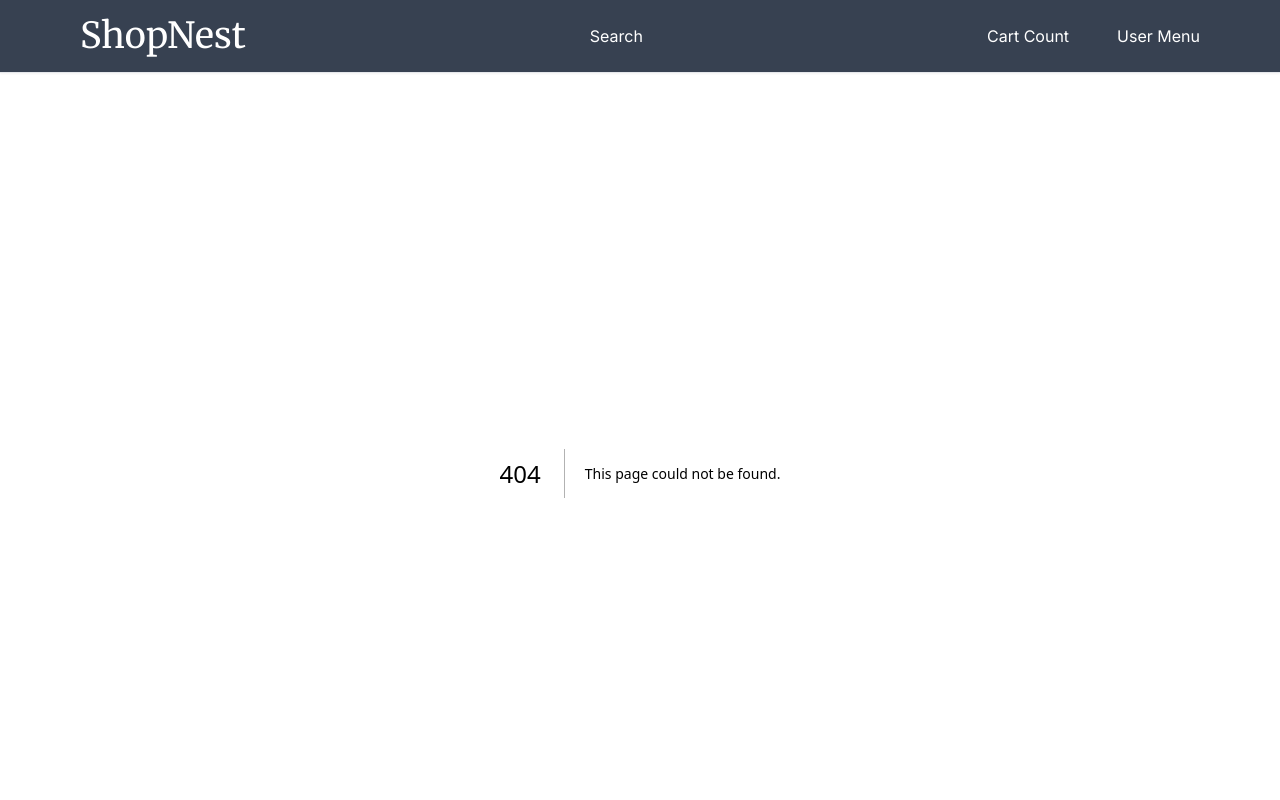
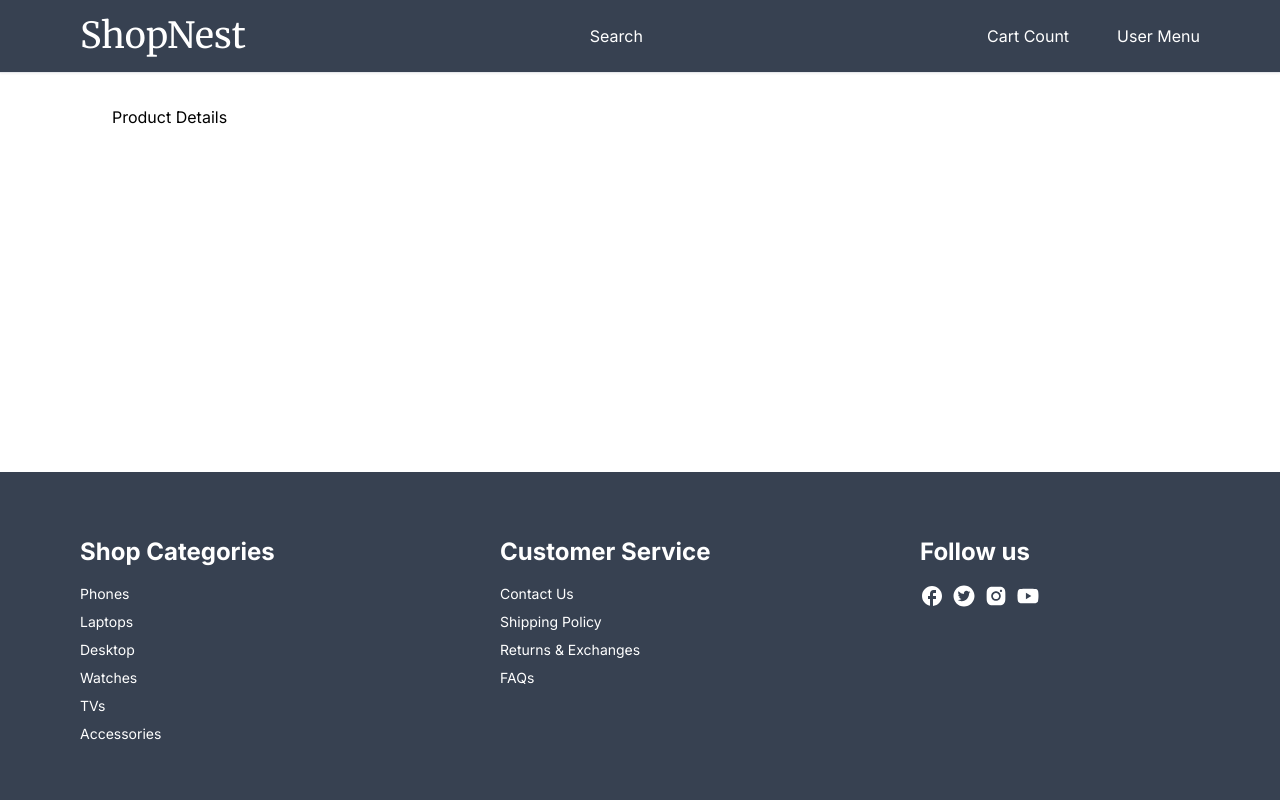
Before and after one commit to OneFriendlyCoder/ShopNest, a Next.js app: page /product/1 in a window 1280 px wide. Before the commit this address had no page. Shown: the top 800 px of the page. Built offline with nearby package versions, Linux system fonts and the light colour scheme.

Commit message:
product layout using dummy data

```diff
--- /dev/null
+++ b/src/app/cart/page.tsx
@@ -0,0 +1,7 @@
+const Cart = () => {
+    return (
+        <div>Cart Page</div>
+    );
+}
+
+export default Cart;
--- a/src/app/components/products/ProductCard.tsx
+++ b/src/app/components/products/ProductCard.tsx
@@ -4,16 +4,21 @@ import Image from "next/image";
 import { TruncateText } from "@/utils/truncatestring";
 import { FormatPrice } from "@/utils/formatPrice";
 import { Rating } from "@material-tailwind/react";
+import { useRouter } from "next/navigation";
+
 interface ProductCardProps{
     data: any;
 }
 
 const ProductCard: React.FC<ProductCardProps> = ({data}) => {
+
+    const router = useRouter();
+
     const totalRatings = data.reviews.length;
     const totalRatingSum = totalRatings > 0 ? data.reviews.reduce((acc: number, item: any)=> item.rating + acc, 0): 0;
     const productRating = totalRatings > 0 ? totalRatingSum / totalRatings : 0;
     return (
-        <div className="col-span-1 cursor-pointer border-[1.2px] border-white bg-white rounded-sm p-2 transition hover:scale-105 text-center text-sm">
+        <div onClick={()=>router.push(`/product/${data.id}`)} className="col-span-1 cursor-pointer border-[1.2px] border-white bg-white rounded-sm p-2 transition hover:scale-105 text-center text-sm">
             <div className="flex flex-col items-center w-full gap-1">
                 <div className="aspect-square overflow-hidden relative w-full">
                     <Image className="w-full h-full object-contain" alt={data.name} fill src={data.images[0].image}/>
--- /dev/null
+++ b/src/app/product/[productId]/ProductDetails.tsx
@@ -0,0 +1,13 @@
+"use client"
+
+interface ProductDetailsProps{
+    product: any;
+}
+
+const ProductDetails: React.FC<ProductDetailsProps> = ({product}) => {
+    return (
+        <div>Product Details</div>
+    );
+}
+
+export default ProductDetails;
--- /dev/null
+++ b/src/app/product/[productId]/page.tsx
@@ -0,0 +1,20 @@
+import Container from "@/app/components/Container";
+import ProductDetails from "./ProductDetails";
+import { product } from "@/utils/product";
+
+interface IParams{
+    productId?: string;                                                 //optional productId
+}
+
+const Product = ({params}:{params:IParams}) => {                        //from this we can access the dynamic ids of params
+
+    return (
+        <div className="p-8">
+            <Container>
+                <ProductDetails product={product}/>
+            </Container>
+        </div>
+    );
+}
+
+export default Product;
--- /dev/null
+++ b/src/utils/product.ts
@@ -0,0 +1,40 @@
+export const product = {
+    id: "64a4ebe300900d44bb50628a",
+    name: "Logitech MX Keys Advanced Wireless Illuminated Keyboard, Tactile Responsive Typing, Backlighting, Bluetooth, USB-C, Apple macOS, Microsoft Windows, Linux, iOS, Android, Metal Build (Black)",
+    description:
+      "PERFECT STROKE KEYS - Spherically-dished keys match the shape of your fingertips, offering satisfying feedback with every tap\nCOMFORT AND STABILITY - Type with confidence on a keyboard crafted for comfort, stability, and precision",
+    price: 102.99,
+    brand: "logitech",
+    category: "Accesories",
+    inStock: true,
+    images: [
+      {
+        color: "Black",
+        colorCode: "#000000",
+        image:
+          "https://m.media-amazon.com/images/I/71gOLg2-kqL.__AC_SX300_SY300_QL70_FMwebp_.jpg",
+      },
+    ],
+    reviews: [
+      {
+        id: "64a65a6158b470c6e06959ee",
+        userId: "6475af156bad4917456e6e1e",
+        productId: "64a4ebe300900d44bb50628a",
+        rating: 5,
+        comment: "good",
+        createdDate: "2023-07-06T06:08:33.067Z",
+        user: {
+          id: "6475af156bad4917456e6e1e",
+          name: "Charles",
+          email: "example@gmail.com",
+          emailVerified: null,
+          image:
+            "https://lh3.googleusercontent.com/a/AAcHTteOiCtILLBWiAoolIW9PJH-r5825pBDl824_8LD=s96-c",
+          hashedPassword: null,
+          createdAt: "2023-05-30T08:08:53.979Z",
+          updatedAt: "2023-05-30T08:08:53.979Z",
+          role: "ADMIN",
+        },
+      },
+    ],
+  }
```
